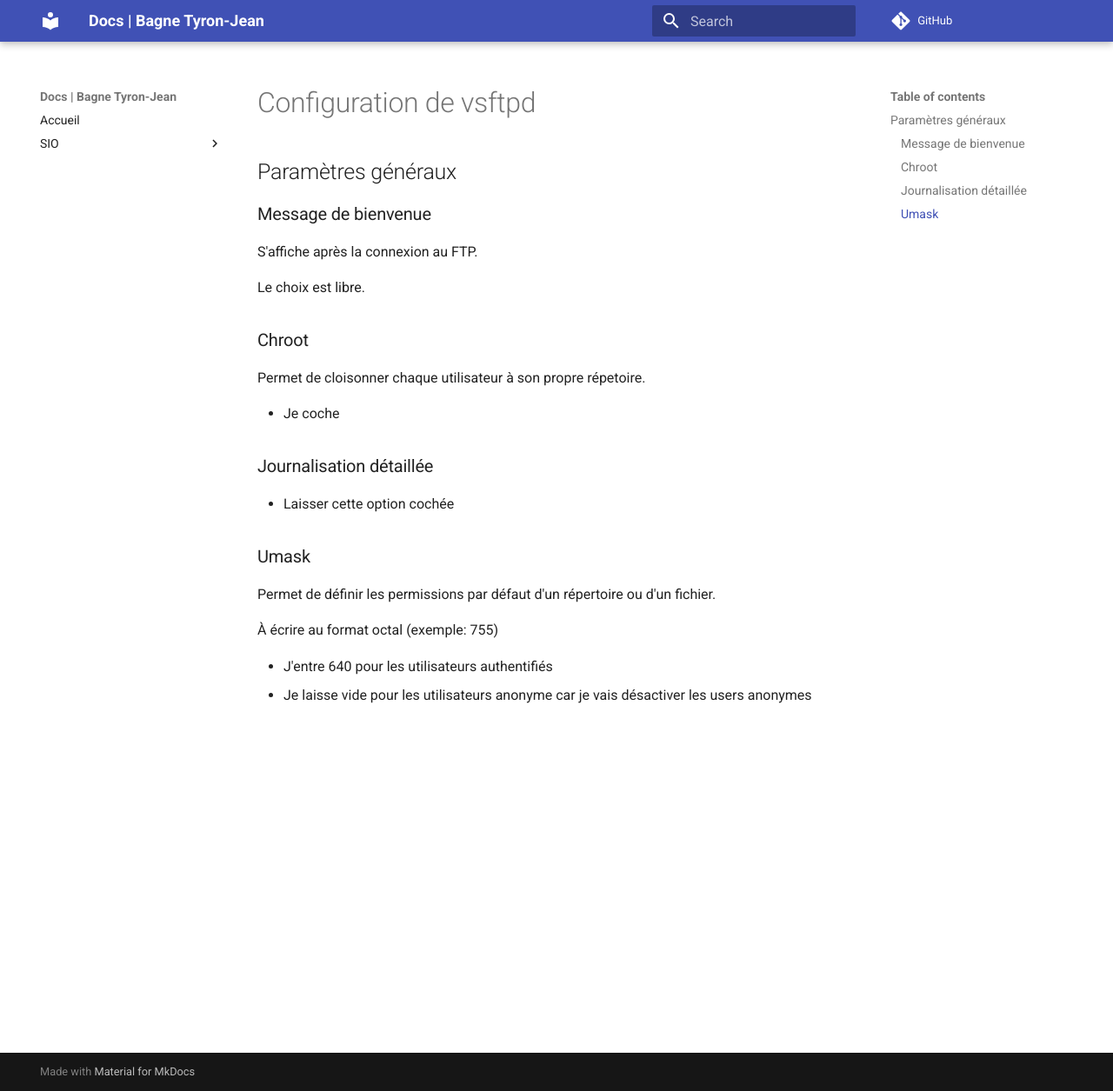
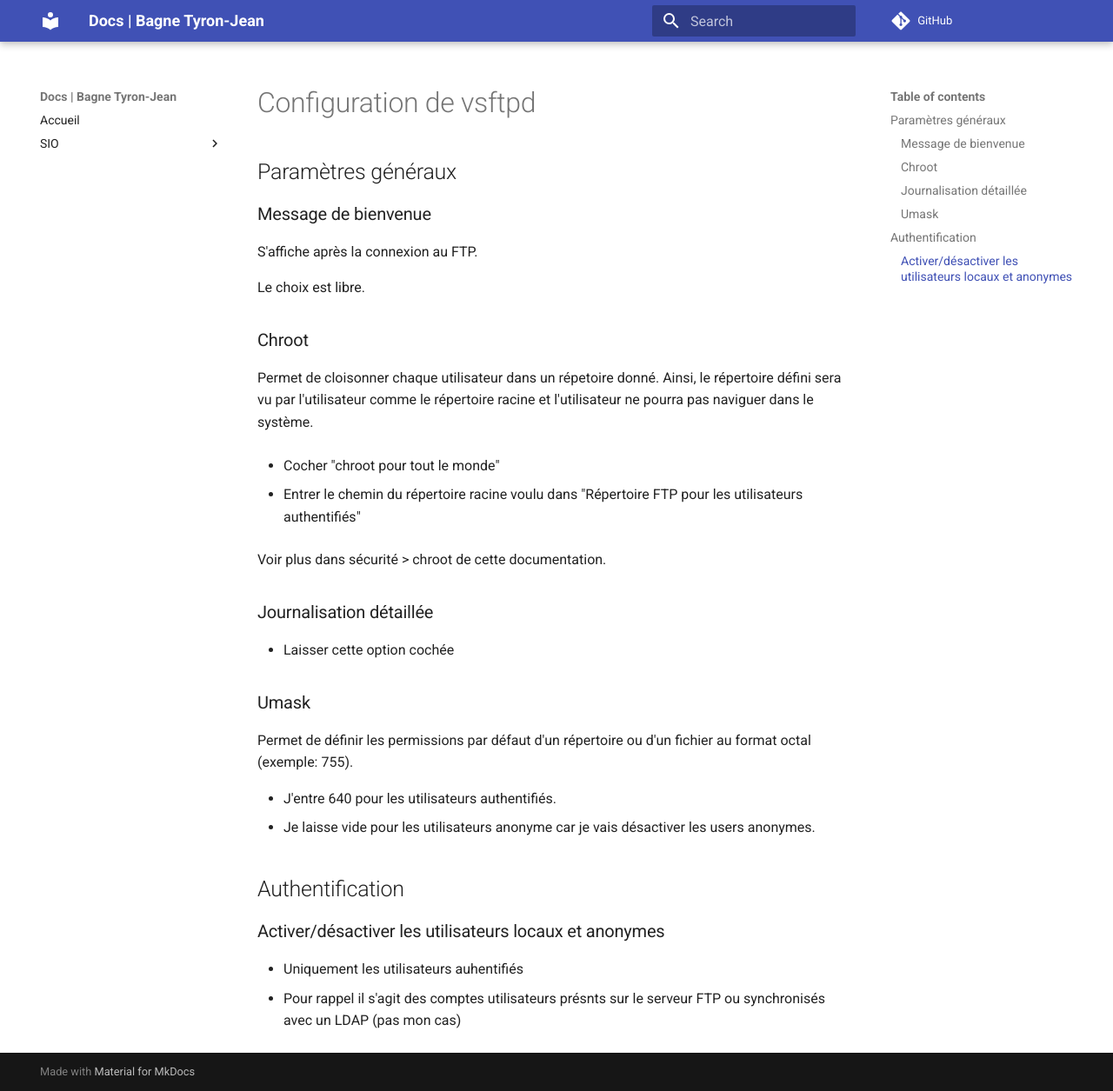
Before and after one commit to wepfen/doc, an MkDocs documentation site: the page built from docs/sio/ftp/openSUSE/configuration.md, in a window 1280 px wide and 1255 px high. Shown: the whole window at 87% size. Built offline with MkDocs 1.6.1 and Material for MkDocs 9.7.7, drawn with Linux system fonts in a browser that asks for light colours; comment, search, counter and statistics services are not loaded.

Commit message:
Update configuration.md

```diff
--- a/docs/sio/ftp/openSUSE/configuration.md
+++ b/docs/sio/ftp/openSUSE/configuration.md
@@ -10,9 +10,13 @@ Le choix est libre.
 
 ### Chroot
 
-Permet de cloisonner chaque utilisateur à son propre répetoire.
+Permet de cloisonner chaque utilisateur dans un répetoire donné. Ainsi, le répertoire défini sera vu par l'utilisateur comme le répertoire racine et l'utilisateur ne pourra pas naviguer dans le système.
 
-* Je coche
+* Cocher "chroot pour tout le monde"
+
+* Entrer le chemin du répertoire racine voulu dans "Répertoire FTP pour les utilisateurs authentifiés"
+
+Voir plus dans sécurité > chroot de cette documentation.
 
 ### Journalisation détaillée
 
@@ -20,9 +24,14 @@ Permet de cloisonner chaque utilisateur à son propre répetoire.
 
 ### Umask
 
-Permet de définir les permissions par défaut d'un répertoire ou d'un fichier.
+Permet de définir les permissions par défaut d'un répertoire ou d'un fichier au format octal (exemple: 755).
 
-À écrire au format octal (exemple: 755)
+* J'entre 640 pour les utilisateurs authentifiés.
+* Je laisse vide pour les utilisateurs anonyme car je vais désactiver les users anonymes.
 
-* J'entre 640 pour les utilisateurs authentifiés
-*  Je laisse vide pour les utilisateurs anonyme car je vais désactiver les users anonymes
+## Authentification
+
+### Activer/désactiver les utilisateurs locaux et anonymes
+
+* Uniquement les utilisateurs auhentifiés
+* Pour rappel il s'agit des comptes utilisateurs présnts sur le serveur FTP ou synchronisés avec un LDAP (pas mon cas)
```
